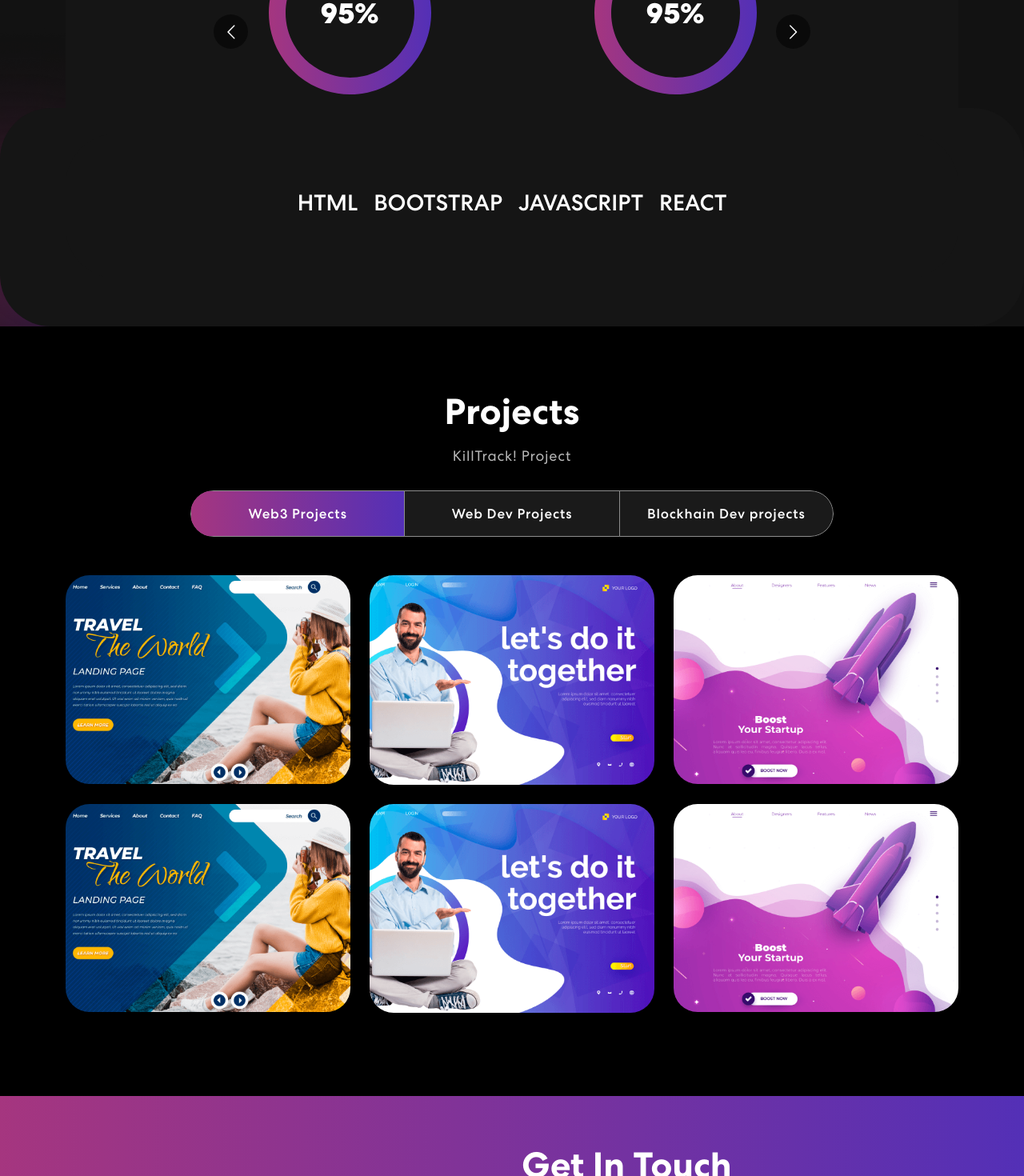
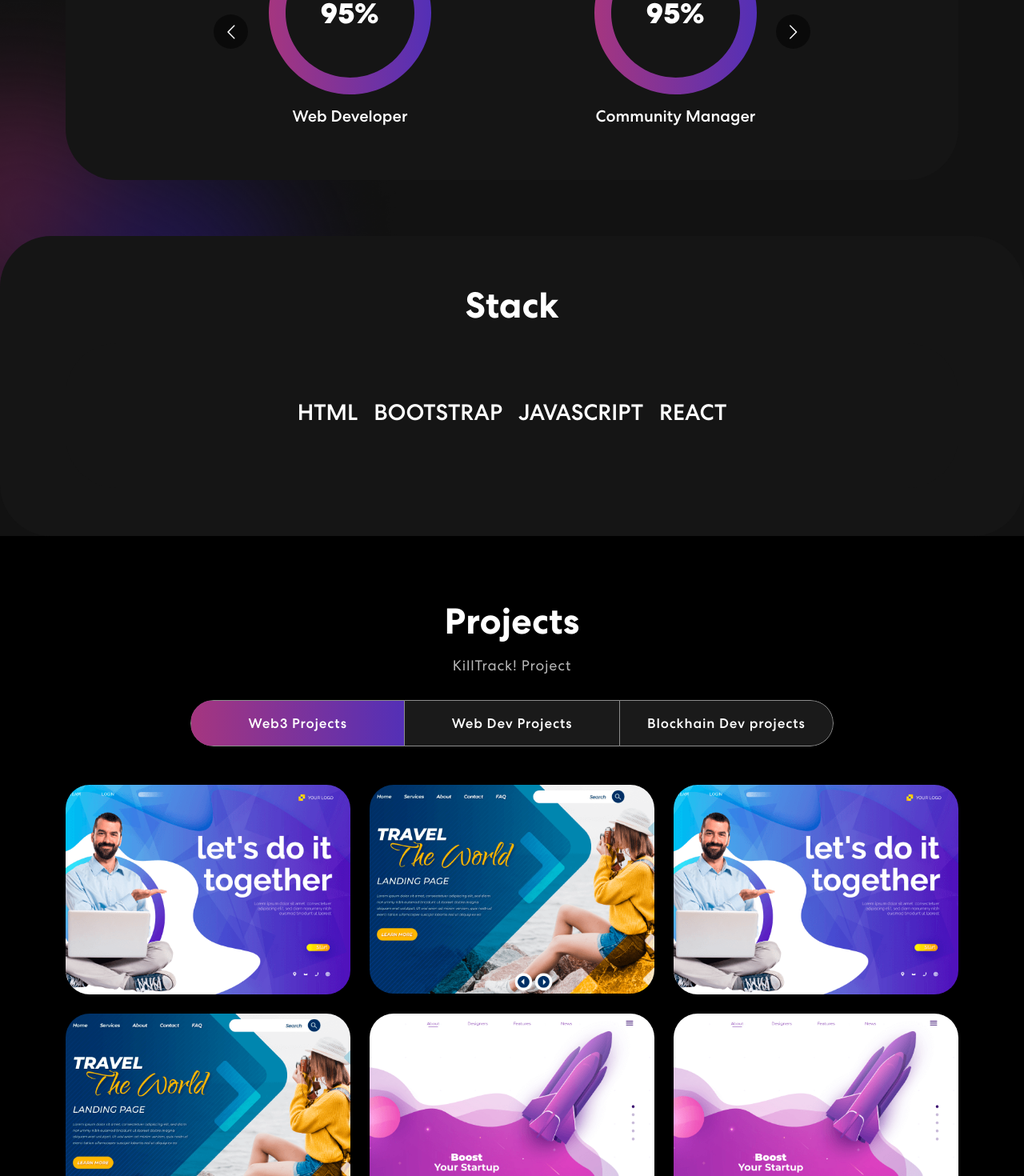
Before and after one commit to Niklauzi/myportfolio, a React (Create React App) app: page / in a window 1280 px wide. Shown: the part 860-2330 px from the top of the page at 80% size. Built offline with nearby package versions, Linux system fonts and the light colour scheme.

Commit message:
updating the project component

```diff
--- a/src/App.css
+++ b/src/App.css
@@ -234,7 +234,6 @@ nav.navbar .navbar-toggler[aria-expanded="true"] .navbar-toggler-icon {
 .banner {
   margin-top: 0;
   padding: 260px 0 100px 0;
-  background-image: url('./assets/img/banner-bg.png');
   background-position: top center;
   background-size: cover;
   background-repeat: no-repeat;
@@ -301,7 +300,7 @@ nav.navbar .navbar-toggler[aria-expanded="true"] .navbar-toggler-icon {
 }
 
 /************ Skills Css ************/
-.skill {
+.skills {
   padding: 0 0 50px 0;
   position: relative;
 }
@@ -311,6 +310,10 @@ nav.navbar .navbar-toggler[aria-expanded="true"] .navbar-toggler-icon {
   text-align: center;
   padding: 60px 50px;
   margin-top: -60px;
+  -webkit-border-radius: 64px;
+  -moz-border-radius: 64px;
+  -ms-border-radius: 64px;
+  -o-border-radius: 64px;
 }
 .skill h5 {
 	font-size: 45px;
@@ -348,31 +351,21 @@ nav.navbar .navbar-toggler[aria-expanded="true"] .navbar-toggler-icon {
 }
 
 .stack {
-
-  padding: 80px 0;
+  padding: 80px;
   display: flex;
   justify-content: center;
-  border-radius: 20%;
-  -webkit-border-radius: 20%;
-  -moz-border-radius: 20%;
-  -ms-border-radius: 20%;
-  -o-border-radius: 20%;
   position: relative;
   background: #151515;
   border-radius: 64px;
   text-align: center;
   padding: 60px 50px;
-  margin-top: -90px;
+  margin-top: 20px;
 }
 
 .stack span {
-  font-size: large;
   font-weight: 400;
   padding: 10px;
-
 }
-
-
 
 .project h2, .stack h2 {
 	font-size: 45px;
--- a/src/Components/Projects.js
+++ b/src/Components/Projects.js
@@ -10,33 +10,34 @@ const Projects = () => {
 
      const projects = [
        {
-      title: "Business Startup",
-      description: "Design & Development",
+         title: "UnidefTimes",
+         description: "DeFi Research / Content Specialist",
+         imgUrl: projImg2,
+       },
+       {
+         title: "Unidef DAO",
+         description: "Community Manager",
          imgUrl: projImg1,
        },
        {
-      title: "Business Startup",
-      description: "Design & Development",
+         title: "Susumi Capital",
+         description: "Community manager & Head of Ambassadors",
          imgUrl: projImg2,
        },
        {
-      title: "Business Startup",
-      description: "Design & Development",
+         title: "BitsCrunch",
+         description:
+           "Community manager/ Regional leader Africa/ Head of Ambassadors",
+         imgUrl: projImg1,
+       },
+       {
+         title: "PicoGoSwap",
+         description: "Content Marketer",
          imgUrl: projImg3,
        },
        {
-      title: "Business Startup",
-      description: "Design & Development",
-      imgUrl: projImg1,
-    },
-    {
-      title: "Business Startup",
-      description: "Design & Development",
-      imgUrl: projImg2,
-    },
-    {
-      title: "Business Startup",
-      description: "Design & Development",
+         title: "Lbank",
+         description: "Social media marketer",
          imgUrl: projImg3,
        },
      ];
--- a/src/Components/Stack.js
+++ b/src/Components/Stack.js
@@ -6,14 +6,13 @@ const Stack = () => {
 
 
 
-
     return (
-      <section className="stack sc" id="stack">
+      <section className="stack" id="stack">
         <Container>
           <Row>
             <Col size={12}>
               <h2>Stack</h2>
-              <div className="stack sp">
+              <div className="stack">
                 <span><h3>HTML</h3></span>
                 <span><h3>BOOTSTRAP</h3></span>
                 <span><h3>JAVASCRIPT</h3></span>
```
Lines whose indentation alone changed are shown as unchanged.
